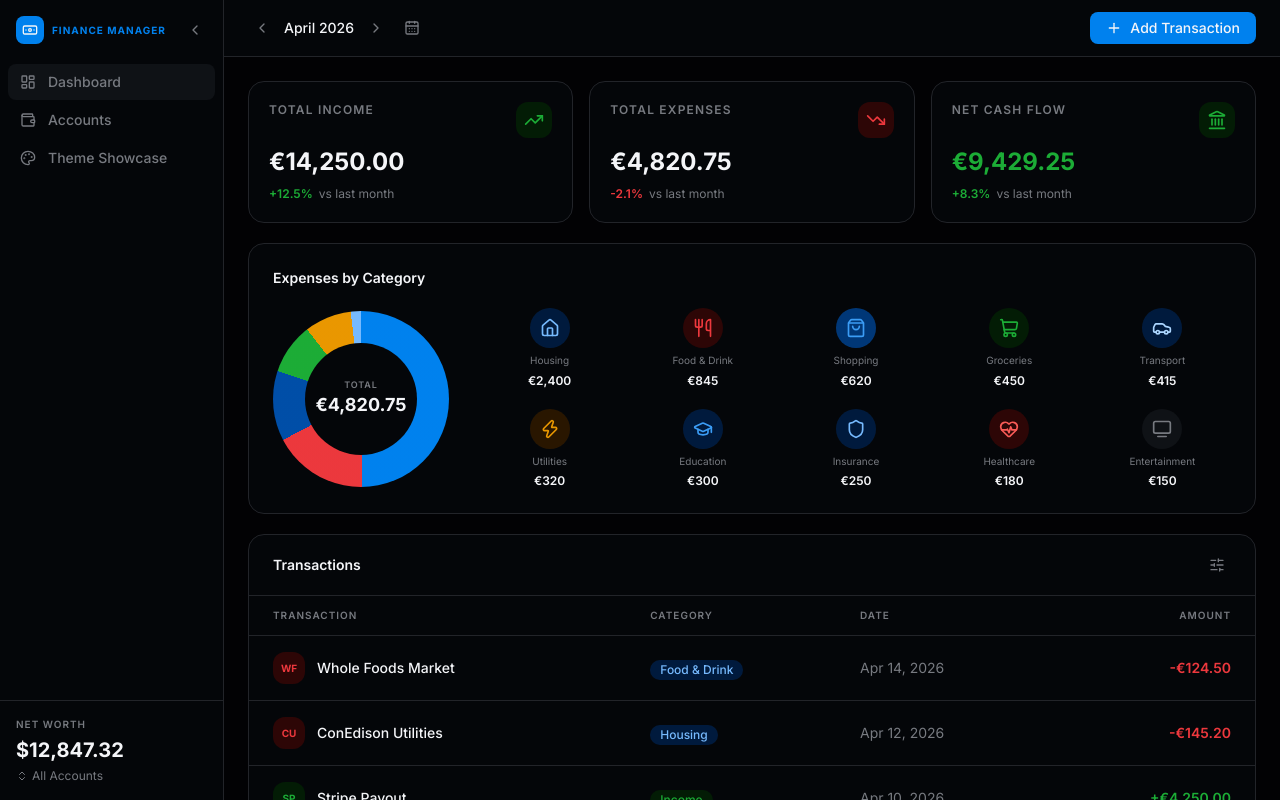
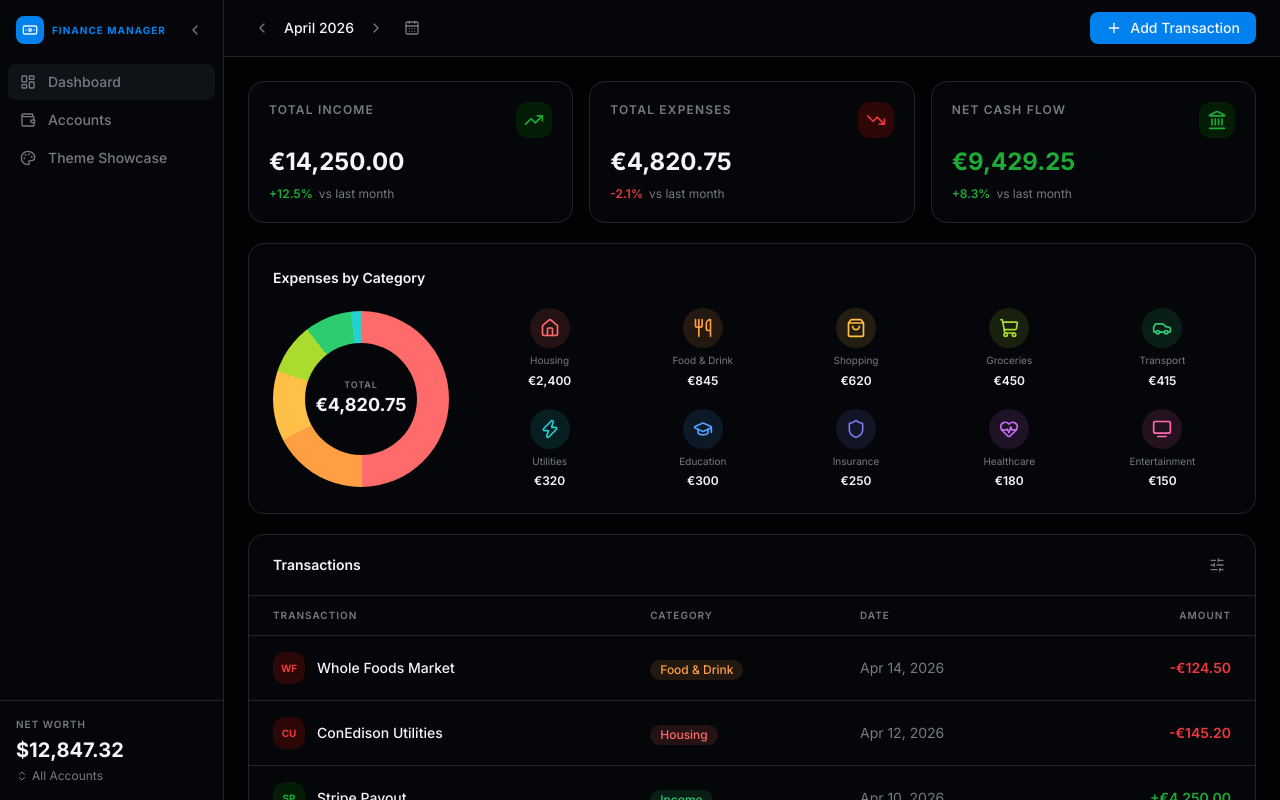
Before and after one commit to armved/finance-manager, a React (Vite) app in the folder packages/web/: page / in a window 1280 px wide. Built offline with nearby package versions, Linux system fonts and the light colour scheme.

Commit message:
styles: add temporary fixed categories with colors

```diff
--- a/packages/web/src/components/dashboard/expenses-by-category.tsx
+++ b/packages/web/src/components/dashboard/expenses-by-category.tsx
@@ -1,16 +1,4 @@
-import type { ElementType } from "react";
-import {
-  Car,
-  GraduationCap,
-  HeartPulse,
-  Home,
-  Shield,
-  ShoppingBag,
-  ShoppingCart,
-  Tv2,
-  Utensils,
-  Zap,
-} from "lucide-react";
+import { getCategoryMeta } from "../../lib/category-meta";
 
 export interface CategoryAmount {
   label: string;
@@ -22,81 +10,6 @@ export interface ExpensesByCategoryProps {
   categories: readonly CategoryAmount[];
 }
 
-// Presentation config: maps category labels to icon + color tokens.
-// Lives here because it's purely a display concern.
-const CATEGORY_META: Record<
-  string,
-  { icon: ElementType; bg: string; fg: string; chartColor: string }
-> = {
-  Housing: {
-    icon: Home,
-    bg: "bg-primary-900",
-    fg: "text-primary-300",
-    chartColor: "var(--primary)",
-  },
-  "Food & Drink": {
-    icon: Utensils,
-    bg: "bg-expense-subtle",
-    fg: "text-expense",
-    chartColor: "var(--expense)",
-  },
-  Shopping: {
-    icon: ShoppingBag,
-    bg: "bg-primary-800",
-    fg: "text-primary-400",
-    chartColor: "var(--color-primary-700)",
-  },
-  Groceries: {
-    icon: ShoppingCart,
-    bg: "bg-income-subtle",
-    fg: "text-income",
-    chartColor: "var(--income)",
-  },
-  Transport: {
-    icon: Car,
-    bg: "bg-primary-900",
-    fg: "text-primary-200",
-    chartColor: "var(--transfer)",
-  },
-  Utilities: {
-    icon: Zap,
-    bg: "bg-transfer-subtle",
-    fg: "text-transfer",
-    chartColor: "var(--color-primary-300)",
-  },
-  Education: {
-    icon: GraduationCap,
-    bg: "bg-primary-900",
-    fg: "text-primary-400",
-    chartColor: "var(--color-neutral-600)",
-  },
-  Insurance: {
-    icon: Shield,
-    bg: "bg-primary-900",
-    fg: "text-primary-300",
-    chartColor: "var(--color-neutral-600)",
-  },
-  Healthcare: {
-    icon: HeartPulse,
-    bg: "bg-expense-subtle",
-    fg: "text-danger-400",
-    chartColor: "var(--color-neutral-600)",
-  },
-  Entertainment: {
-    icon: Tv2,
-    bg: "bg-surface-raised",
-    fg: "text-muted-foreground",
-    chartColor: "var(--color-neutral-600)",
-  },
-};
-
-const FALLBACK_META = {
-  icon: ShoppingBag,
-  bg: "bg-surface-raised",
-  fg: "text-muted-foreground",
-  chartColor: "var(--color-neutral-600)",
-};
-
 export function ExpensesByCategory({ total, categories }: ExpensesByCategoryProps) {
   const donutGradient = buildDonutGradient(categories, total);
 
@@ -107,7 +20,7 @@ export function ExpensesByCategory({ total, categories }: ExpensesByCategoryProp
       </h2>
       <div className="flex items-center gap-8">
         {/* Donut chart */}
-        <div className="relative flex h-44 w-44 flex-shrink-0 items-center justify-center">
+        <div className="relative flex h-44 w-44 shrink-0 items-center justify-center">
           <div
             className="h-44 w-44 rounded-full"
             style={{ background: donutGradient }}
@@ -127,17 +40,17 @@ export function ExpensesByCategory({ total, categories }: ExpensesByCategoryProp
         {/* Category grid */}
         <div className="grid flex-1 grid-cols-5 gap-x-4 gap-y-5">
           {categories.map(({ label, amount }) => {
-            const meta = CATEGORY_META[label] ?? FALLBACK_META;
-            const Icon = meta.icon;
+            const { icon: Icon, color } = getCategoryMeta(label);
             return (
               <div
                 key={label}
                 className="flex flex-col items-center gap-1.5 text-center"
               >
                 <div
-                  className={`flex h-10 w-10 items-center justify-center rounded-full ${meta.bg}`}
+                  className="flex h-10 w-10 items-center justify-center rounded-full"
+                  style={{ backgroundColor: `${color}20` }}
                 >
-                  <Icon className={`h-5 w-5 ${meta.fg}`} />
+                  <Icon className="h-5 w-5" style={{ color }} />
                 </div>
                 <p className="text-[10px] leading-tight text-muted-foreground">
                   {label}
@@ -155,7 +68,7 @@ export function ExpensesByCategory({ total, categories }: ExpensesByCategoryProp
 }
 
 // Converts category amounts into a CSS conic-gradient string.
-// Only the first 6 categories get distinct chart colors; the rest are grouped.
+// After the 6th segment, reuse a muted neutral so the chart doesn't get noisy.
 function buildDonutGradient(
   categories: readonly CategoryAmount[],
   total: number,
@@ -167,9 +80,7 @@ function buildDonutGradient(
     const from = accumulated.toFixed(2);
     accumulated += pct;
     const to = accumulated.toFixed(2);
-    const color =
-      (CATEGORY_META[label] ?? FALLBACK_META).chartColor;
-    // After the 6th segment reuse a muted neutral so the chart doesn't get noisy
+    const { color } = getCategoryMeta(label);
     const resolvedColor = i < 6 ? color : "var(--color-neutral-700)";
     return `${resolvedColor} ${from}% ${to}%`;
   });
--- a/packages/web/src/components/dashboard/recent-transactions.tsx
+++ b/packages/web/src/components/dashboard/recent-transactions.tsx
@@ -1,4 +1,5 @@
 import { SlidersHorizontal } from "lucide-react";
+import { getCategoryMeta } from "../../lib/category-meta";
 
 export interface Transaction {
   id: string;
@@ -83,15 +84,17 @@ function TransactionRow({ tx }: { tx: Transaction }) {
 
       {/* Category badge */}
       <td className="px-4 py-4">
-        <span
-          className={`inline-flex items-center rounded-full px-2.5 py-0.5 text-xs font-medium ${
-            isIncome
-              ? "bg-income-subtle text-income"
-              : "bg-primary-900 text-primary-300"
-          }`}
-        >
-          {tx.category}
-        </span>
+        {(() => {
+          const { color } = getCategoryMeta(tx.category);
+          return (
+            <span
+              className="inline-flex items-center rounded-full px-2.5 py-0.5 text-xs font-medium"
+              style={{ backgroundColor: `${color}20`, color }}
+            >
+              {tx.category}
+            </span>
+          );
+        })()}
       </td>
 
       {/* Date */}
--- /dev/null
+++ b/packages/web/src/lib/category-meta.ts
@@ -0,0 +1,59 @@
+import type { ElementType } from "react";
+import {
+  Car,
+  GraduationCap,
+  HeartPulse,
+  Home,
+  Shield,
+  ShoppingBag,
+  ShoppingCart,
+  Tv2,
+  Utensils,
+  Zap,
+} from "lucide-react";
+
+// 10 hand-picked accent colors for categories.
+// Spread across the hue wheel so categories are always distinguishable.
+// Future: each category stores its own color in the backend; these are the defaults.
+export const CATEGORY_PALETTE = [
+  "#FF6B6B", // Coral      ~0°
+  "#FF9F43", // Tangerine  ~30°
+  "#FFC048", // Amber      ~45°
+  "#AADC30", // Lime       ~78°
+  "#2ECC71", // Emerald    ~141°
+  "#26D0CE", // Teal       ~178°
+  "#54A0FF", // Sky        ~214°
+  "#7B7BED", // Iris       ~240°
+  "#C56BED", // Amethyst   ~282°
+  "#FF6BAE", // Rose       ~333°
+] as const;
+
+export type CategoryColor = (typeof CATEGORY_PALETTE)[number];
+
+export interface CategoryMeta {
+  icon: ElementType;
+  color: string;
+}
+
+const CATEGORY_META: Record<string, CategoryMeta> = {
+  Housing:         { icon: Home,          color: CATEGORY_PALETTE[0] },
+  "Food & Drink":  { icon: Utensils,      color: CATEGORY_PALETTE[1] },
+  Shopping:        { icon: ShoppingBag,   color: CATEGORY_PALETTE[2] },
+  Groceries:       { icon: ShoppingCart,  color: CATEGORY_PALETTE[3] },
+  Transport:       { icon: Car,           color: CATEGORY_PALETTE[4] },
+  Utilities:       { icon: Zap,           color: CATEGORY_PALETTE[5] },
+  Education:       { icon: GraduationCap, color: CATEGORY_PALETTE[6] },
+  Insurance:       { icon: Shield,        color: CATEGORY_PALETTE[7] },
+  Healthcare:      { icon: HeartPulse,    color: CATEGORY_PALETTE[8] },
+  Entertainment:   { icon: Tv2,           color: CATEGORY_PALETTE[9] },
+  Income:          { icon: ShoppingBag,   color: CATEGORY_PALETTE[4] },
+};
+
+const FALLBACK_META: CategoryMeta = {
+  icon: ShoppingBag,
+  color: "#6B7280",
+};
+
+export function getCategoryMeta(label: string): CategoryMeta {
+  return CATEGORY_META[label] ?? FALLBACK_META;
+}
```
